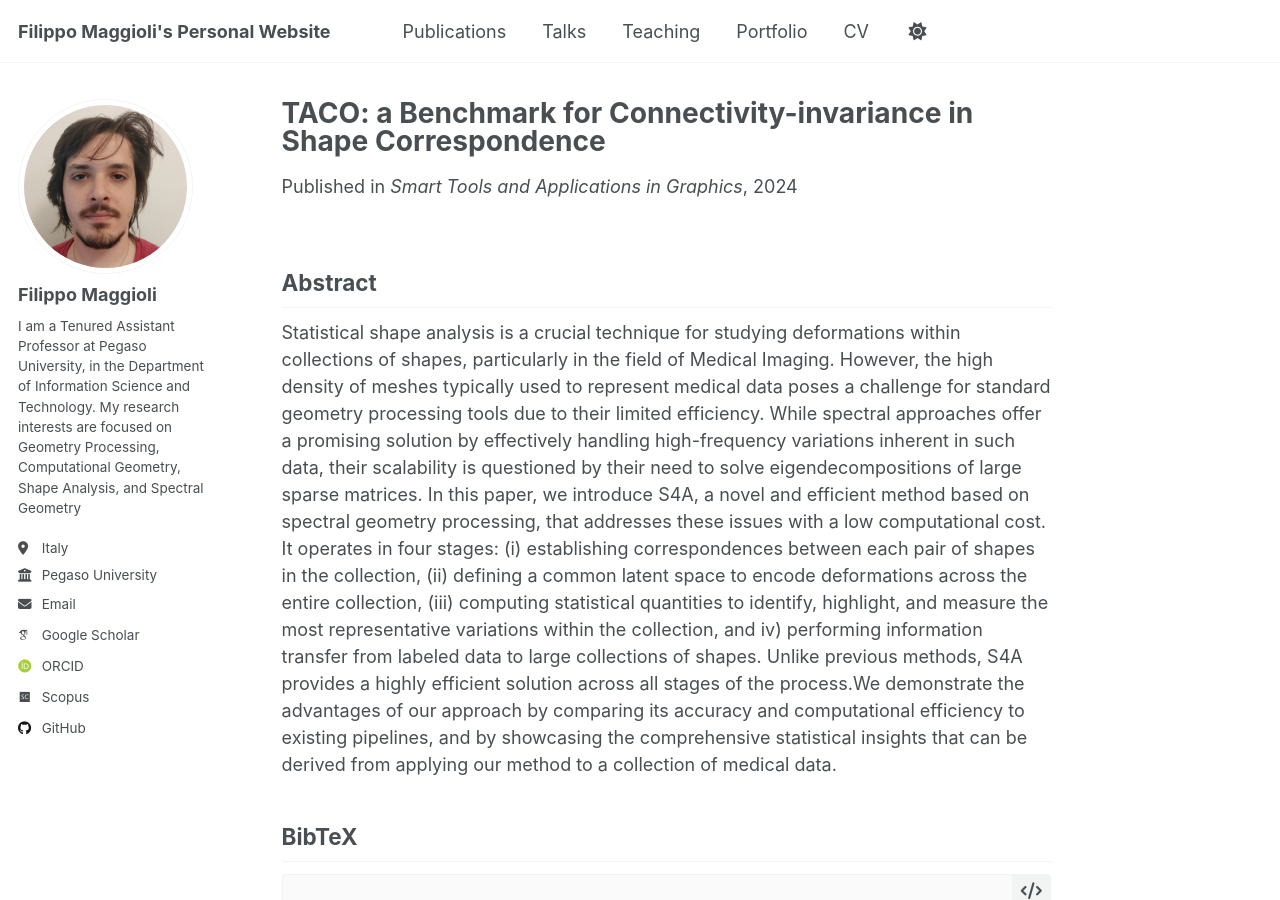
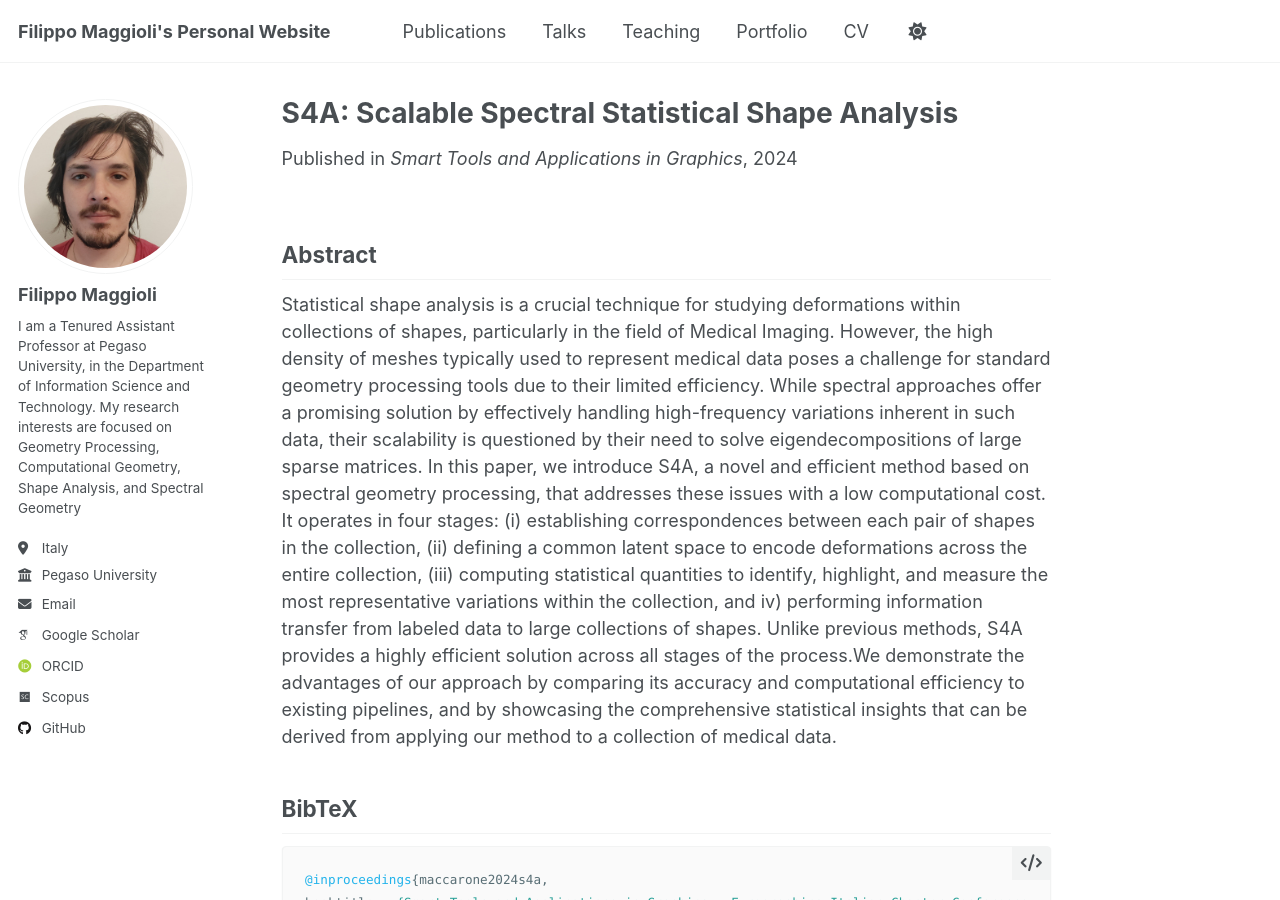
Before and after one commit to fmaggioli/fmaggioli.github.io, a Jekyll site: the page built from _publications/2024-11-14-s4a.md, in a window 1280 px wide and 900 px high. Built offline with Jekyll 4.4.1, drawn with Linux system fonts in a browser that asks for light colours; some web fonts are replaced.

Commit message:
Finishing touches.

```diff
--- a/_publications/2024-11-14-s4a.md
+++ b/_publications/2024-11-14-s4a.md
@@ -1,5 +1,5 @@
 ---
-title: "TACO: a Benchmark for Connectivity-invariance in Shape Correspondence"
+title: "S4A: Scalable Spectral Statistical Shape Analysis"
 collection: publications
 category: conferences
 permalink: /publication/2024-11-14-s4a
```
